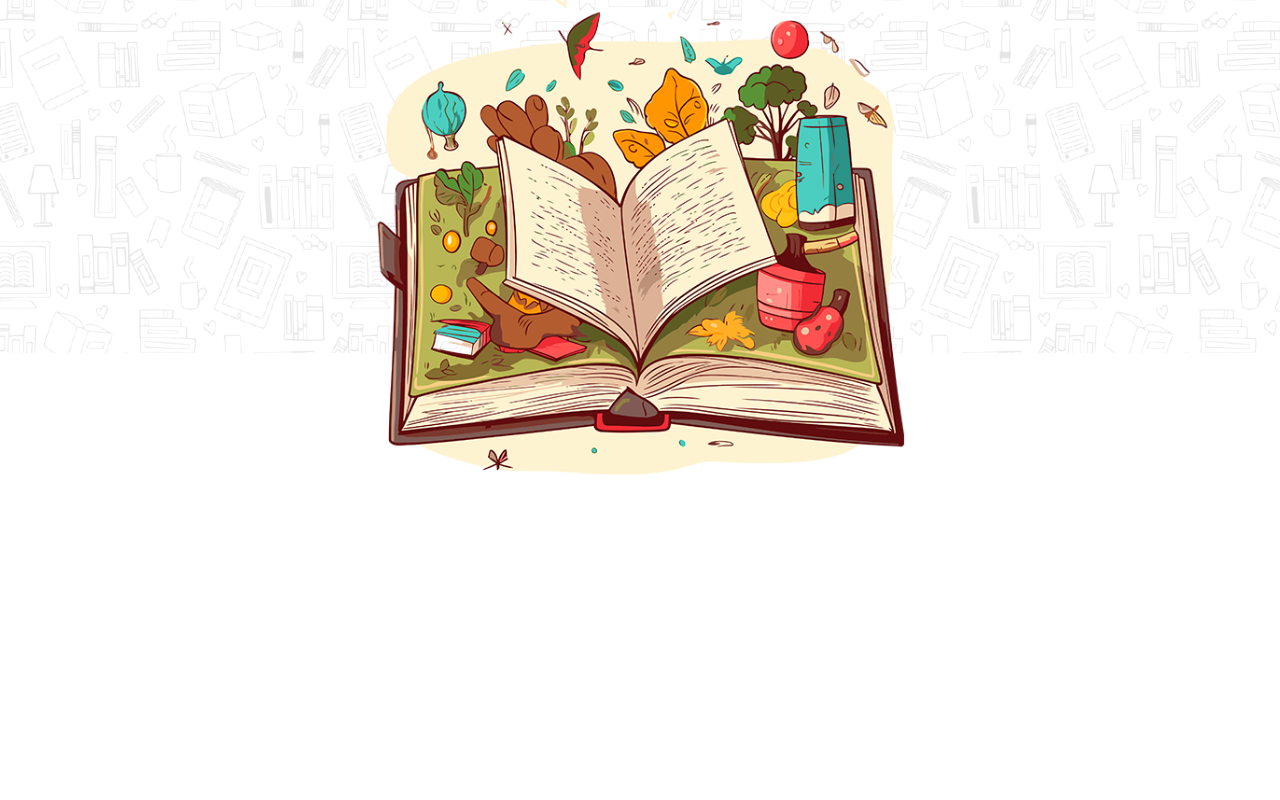
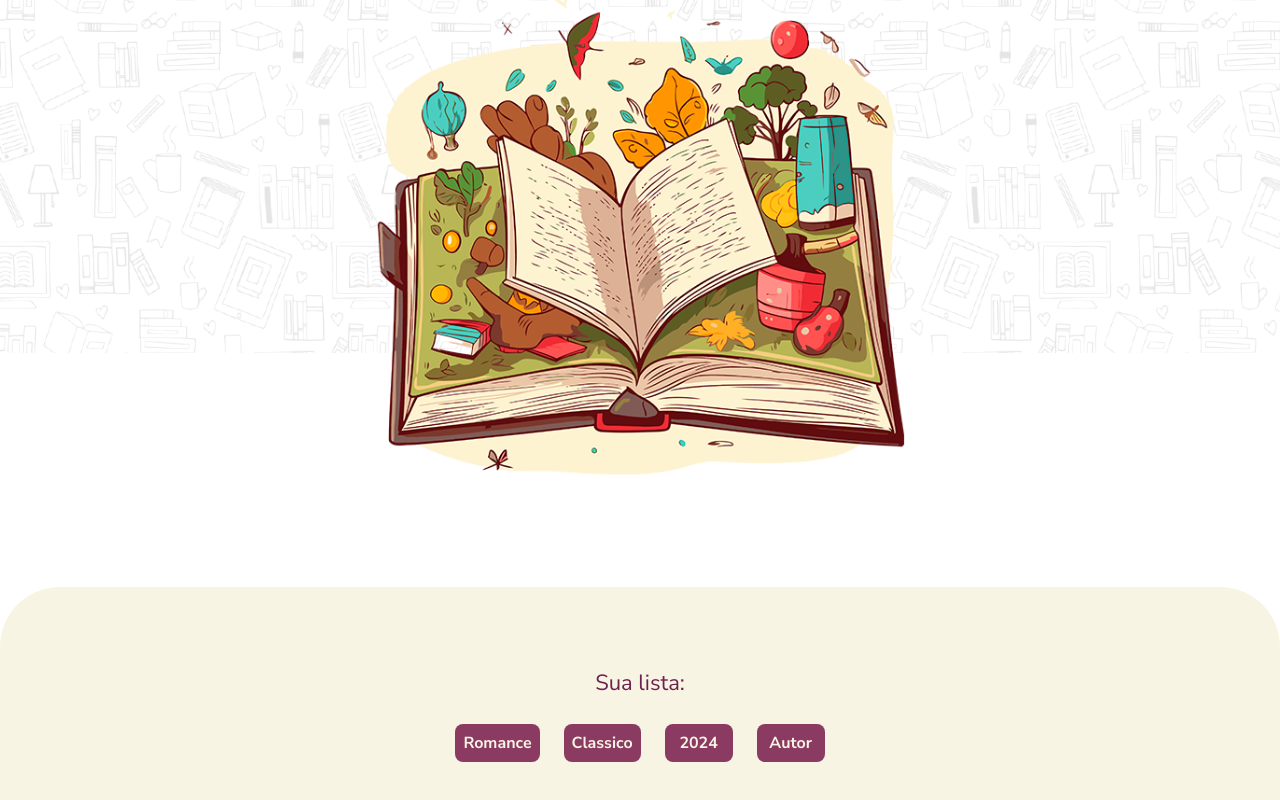
Before and after one commit to renawmontanari/bookwise, a Vue app: page / in a window 1280 px wide. Shown: the part 447-1247 px from the top of the page. Before the commit the page ends 1034 px from the top, so only its background shows below. Built offline with nearby package versions, Linux system fonts and the light colour scheme.

Commit message:
criando o componente de conteudo

```diff
--- a/src/App.vue
+++ b/src/App.vue
@@ -1,15 +1,18 @@
 <script lang="ts">
 import Banner from "./components/Banner.vue";
+import MainContent from "./components/MainContent.vue";
 
 export default {
   components: {
     Banner: Banner,
+    MainContent: MainContent,
   },
 };
 </script>
 
 <template>
   <Banner />
+  <MainContent />
 </template>
 
 <style scoped></style>
--- a/src/assets/main.css
+++ b/src/assets/main.css
@@ -65,26 +65,26 @@
   line-height: 150%; /* 2.90625em */
 }
 
-.paragrafo-lg {
+.subtitle-lg {
   font-size: 1.375em;
   line-height: 150%; /* 2.90625em */
 }
 
-.paragrafo {
+.subtitle {
   font-size: 1.125em;
   line-height: 150%; /* 1.6875em */
 }
 
 @media only screen and (max-width: 767px) {
-  .cabecalho-lg {
+  .header-lg {
     font-size: 2.75em;
   }
 
-  .cabecalho {
+  .header {
     font-size: 2.3125em;
   }
 
-  .subtitulo-lg {
+  .subtitle-lg {
     font-size: 1.625em;
   }
 }
--- /dev/null
+++ b/src/components/MainContent.vue
@@ -0,0 +1,88 @@
+<script lang="ts">
+export default {
+  data() {
+    return {
+      informations: ["Romance", "Classico", "2024", "Autor"],
+    };
+  },
+};
+</script>
+
+<template>
+  <main class="main-content">
+    <section>
+      <span class="subtitle-lg your-list-text"> Sua lista: </span>
+
+      <ul class="your-list-information">
+        <li v-for="information in informations" class="information">
+          {{ information }}
+        </li>
+      </ul>
+    </section>
+  </main>
+</template>
+
+<style scoped>
+.main-content {
+  padding: 6.5rem 7.5rem;
+  border-radius: 3.75rem 3.75rem 0rem 0rem;
+  background: var(--background-primary, #f8f4e3);
+  color: var(--cinza, #444);
+
+  display: flex;
+  flex-direction: column;
+  align-items: center;
+  gap: 5rem;
+}
+
+.your-list-text {
+  color: var(--text-primary, #6d214f);
+  display: block;
+  text-align: center;
+  margin-bottom: 1.5rem;
+}
+
+.your-list-information {
+  display: flex;
+  justify-content: center;
+  gap: 1rem 1.5rem;
+  flex-wrap: wrap;
+}
+
+.information {
+  display: inline-block;
+  border-radius: 0.5rem;
+  min-width: 4.25rem;
+  padding: 0.5rem;
+  text-align: center;
+  transition: 0.2s;
+  color: var(--background-primary, #f8f4e3);
+  background: var(--text-secundary, #8b3a62);
+  font-weight: 700;
+}
+
+.lista-vazia {
+  display: flex;
+  justify-content: center;
+  align-items: center;
+  flex-wrap: wrap;
+  gap: 0.25rem;
+
+  color: var(--coral, #f0633c);
+  text-align: center;
+}
+
+@media only screen and (max-width: 1300px) {
+  .main-content {
+    padding: 5rem 3.75rem;
+    gap: 3.5rem;
+  }
+}
+
+@media only screen and (max-width: 767px) {
+  .main-content {
+    padding: 4rem 1.5rem;
+    gap: 4rem;
+  }
+}
+</style>
```
